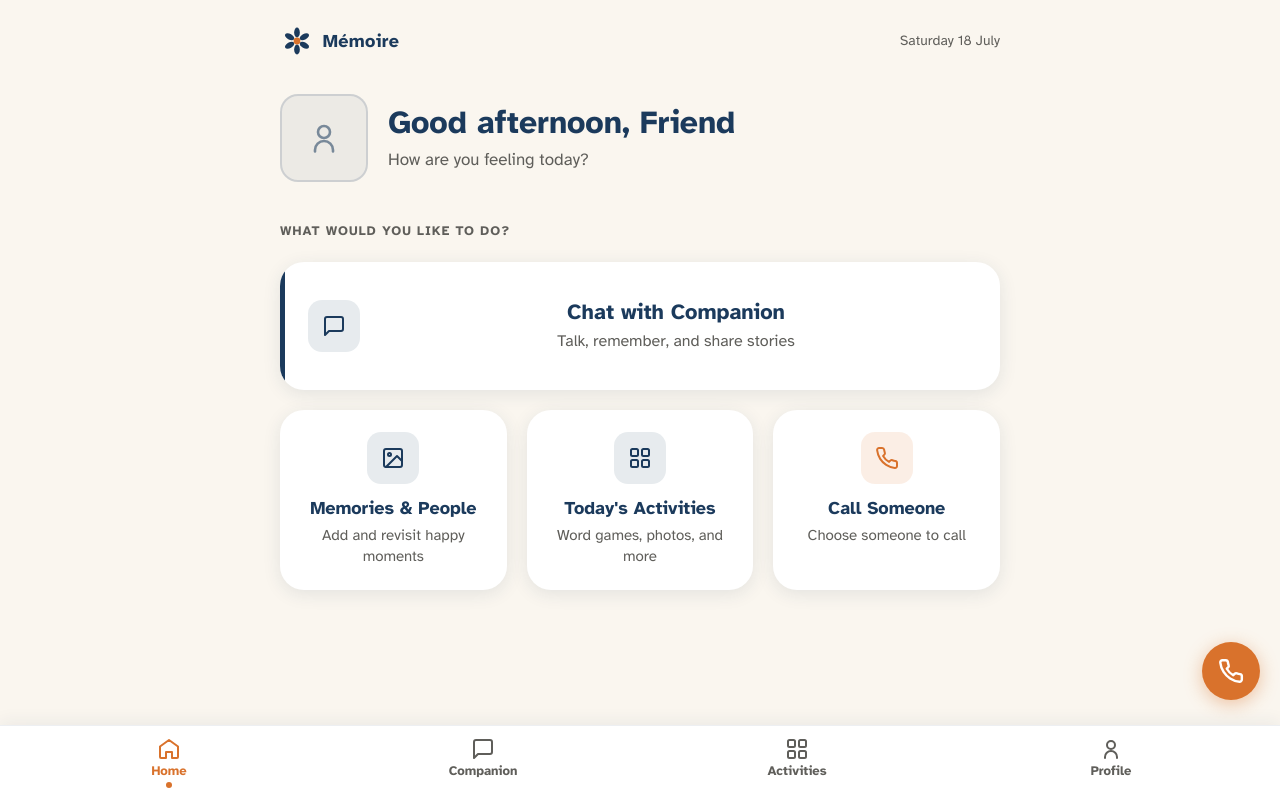
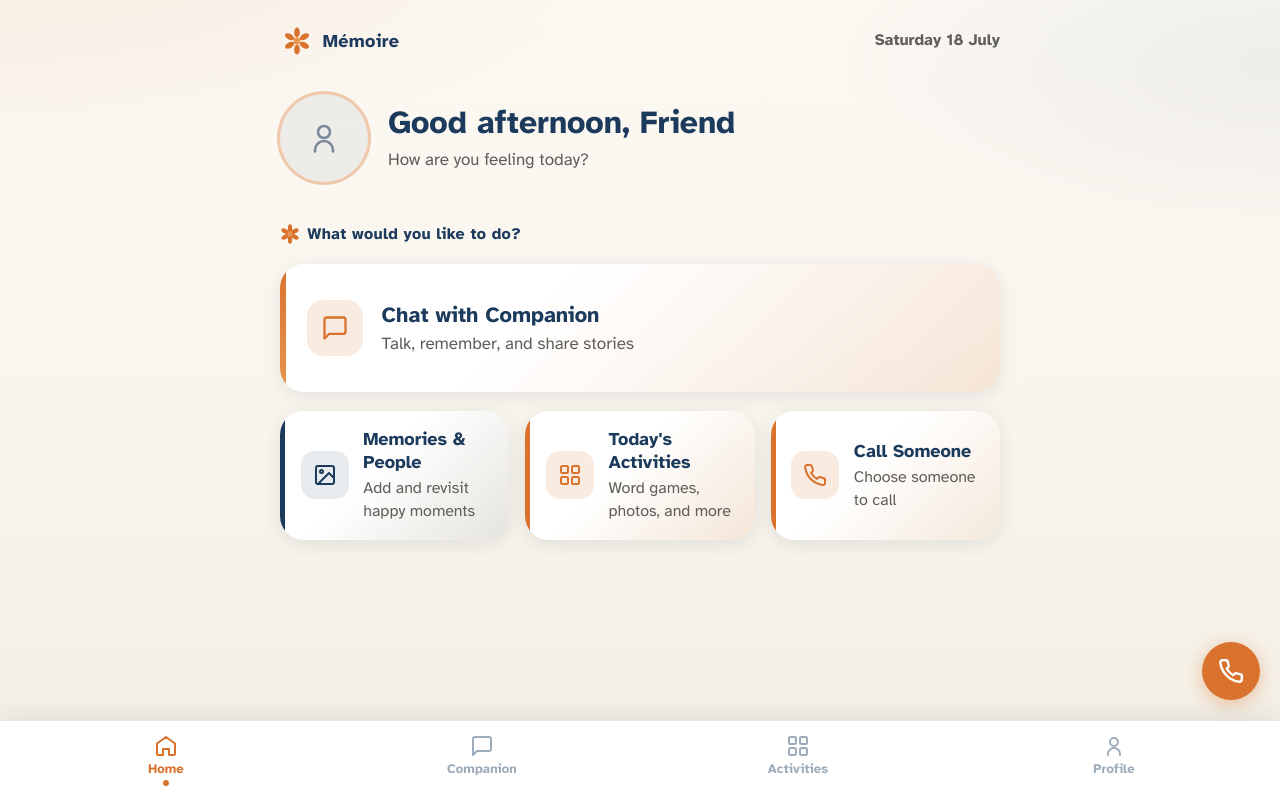
Before and after one commit to fajar-anwar957/memoire-app, a Flask app: page /dashboard in a window 1280 px wide. Run offline with Flask 3, Linux system fonts and the light colour scheme; some libraries are stand-ins or nearby versions.

Commit message:
feat: dashboard and navigation redesign with activities page quiz wiring (closes #20)

```diff
--- a/static/css/components/cards.css
+++ b/static/css/components/cards.css
@@ -1,6 +1,5 @@
 /* Shared surface styles — apply .card-base in HTML when templates are updated */
 .card-base,
-.dashboard-card,
 .onboarding-card,
 .activities-card {
   background: #ffffff;
@@ -10,7 +9,6 @@
 }
 
 .card-base,
-.dashboard-card,
 .activities-card {
   box-shadow: 0 4px 18px rgba(27, 58, 92, 0.1);
 }
--- a/static/css/components/nav.css
+++ b/static/css/components/nav.css
@@ -6,11 +6,12 @@
   display: flex;
   align-items: stretch;
   justify-content: space-around;
-  min-height: 68px;
-  padding: 0.4rem 0.75rem calc(0.45rem + env(safe-area-inset-bottom, 0));
+  min-height: 72px;
+  padding: 0.45rem 0.5rem calc(0.5rem + env(safe-area-inset-bottom, 0));
   background: #ffffff;
-  border-top: 1px solid rgba(27, 58, 92, 0.08);
-  box-shadow: 0 -4px 16px rgba(27, 58, 92, 0.06);
+  border-top: 1px solid rgba(27, 58, 92, 0.12);
+  box-shadow: 0 -6px 20px rgba(27, 58, 92, 0.08);
+  z-index: 80;
 }
 
 .dashboard-nav__item {
@@ -19,14 +20,19 @@
   flex-direction: column;
   align-items: center;
   justify-content: center;
-  gap: 0.2rem;
-  min-height: 52px;
-  padding: 0.3rem 0.4rem;
+  gap: 0.25rem;
+  min-height: 56px;
+  min-width: 64px;
+  padding: 0.35rem 0.35rem;
   text-decoration: none;
-  color: var(--color-text-muted);
+  color: var(--color-navy);
+  opacity: 0.42;
   font-size: 0.8125rem;
-  font-weight: 600;
-  transition: color 0.2s ease;
+  font-weight: 700;
+  letter-spacing: 0.01em;
+  transition:
+    color 0.2s ease,
+    opacity 0.2s ease;
 }
 
 .dashboard-nav__icon {
@@ -38,17 +44,19 @@
 .dashboard-nav__item:focus-visible {
   outline: 3px solid rgba(27, 58, 92, 0.45);
   outline-offset: -3px;
-  border-radius: 8px;
+  border-radius: 10px;
+  opacity: 1;
 }
 
 .dashboard-nav__label {
   position: relative;
-  padding-bottom: 0.5rem;
+  padding-bottom: 0.55rem;
   line-height: 1.2;
 }
 
 .dashboard-nav__item--active {
   color: var(--color-orange);
+  opacity: 1;
 }
 
 .dashboard-nav__item--active .dashboard-nav__label::after {
--- a/static/css/pages/dashboard.css
+++ b/static/css/pages/dashboard.css
@@ -1,6 +1,10 @@
 body {
   min-height: 100vh;
   background-color: var(--color-cream);
+  background-image:
+    radial-gradient(ellipse 90% 55% at 0% -10%, rgba(217, 114, 44, 0.1), transparent 55%),
+    radial-gradient(ellipse 70% 45% at 100% 8%, rgba(27, 58, 92, 0.055), transparent 50%),
+    linear-gradient(180deg, #FBF8F2 0%, var(--color-cream) 42%, #F3EEE4 100%);
   font-family: var(--font-family);
   color: var(--color-text);
   font-size: 1.125rem;
@@ -48,7 +52,8 @@ body {
 
 .dashboard__date {
   margin: 0;
-  font-size: 0.875rem;
+  font-size: 1rem;
+  font-weight: 600;
   color: var(--color-text-muted);
   font-style: normal;
   text-align: right;
@@ -74,10 +79,11 @@ body {
   flex-shrink: 0;
   width: 72px;
   height: 72px;
-  border-radius: 18px;
+  border-radius: 50%;
   overflow: hidden;
   background: rgba(27, 58, 92, 0.06);
-  border: 2px solid rgba(27, 58, 92, 0.15);
+  border: none;
+  box-shadow: 0 0 0 3px rgba(217, 114, 44, 0.35);
 }
 
 .dashboard__avatar img {
@@ -116,49 +122,95 @@ body {
 .dashboard__actions {
   display: flex;
   flex-direction: column;
-  gap: 1.25rem;
+  gap: 1.15rem;
 }
 
 .dashboard__section-label {
+  display: flex;
+  align-items: center;
+  gap: 0.45rem;
   margin: 0;
-  font-size: 0.8125rem;
+  font-size: 1rem;
   font-weight: 700;
-  letter-spacing: 0.08em;
-  text-transform: uppercase;
-  color: var(--color-text-muted);
+  letter-spacing: 0.02em;
+  text-transform: none;
+  color: var(--color-navy);
+}
+
+.dashboard__section-flower {
+  width: 20px;
+  height: 20px;
+  flex-shrink: 0;
 }
 
 .dashboard__tile-grid {
   display: grid;
   grid-template-columns: 1fr;
-  gap: 1.25rem;
+  gap: 1rem;
+}
+
+/* ── Card entrance ── */
+@keyframes dashboard-card-enter {
+  from {
+    opacity: 0;
+    transform: translateY(8px);
+  }
+
+  to {
+    opacity: 1;
+    transform: translateY(0);
+  }
 }
 
 /* ── Action cards ── */
 .dashboard-card {
   position: relative;
+  display: flex;
+  flex-direction: row;
+  align-items: center;
+  gap: 1rem;
   text-decoration: none;
   color: inherit;
   overflow: hidden;
   border-radius: 24px;
+  opacity: 0;
+  animation: dashboard-card-enter 0.5s ease forwards;
   transition:
-    transform 0.15s ease,
-    box-shadow 0.15s ease;
+    transform 0.2s ease,
+    box-shadow 0.2s ease;
   cursor: pointer;
   border: none;
   font-family: inherit;
   appearance: none;
   -webkit-appearance: none;
+  box-shadow: 0 4px 18px rgba(27, 58, 92, 0.1);
+}
+
+.dashboard-card--primary {
+  animation-delay: 0s;
+}
+
+.dashboard__tile-grid .dashboard-card:nth-child(1) {
+  animation-delay: 0.08s;
+}
+
+.dashboard__tile-grid .dashboard-card:nth-child(2) {
+  animation-delay: 0.16s;
+}
+
+.dashboard__tile-grid .dashboard-card:nth-child(3) {
+  animation-delay: 0.24s;
 }
 
 @media (hover: hover) and (pointer: fine) {
   .dashboard-card:hover {
-    box-shadow: 0 6px 22px rgba(27, 58, 92, 0.14);
+    transform: translateY(-3px);
+    box-shadow: 0 8px 28px rgba(27, 58, 92, 0.16);
   }
 }
 
 .dashboard-card:active {
-  transform: scale(0.98);
+  transform: translateY(-1px) scale(0.99);
   box-shadow: 0 2px 10px rgba(27, 58, 92, 0.08);
 }
 
@@ -173,8 +225,40 @@ body {
   left: 0;
   width: 5px;
   height: 100%;
+  border-radius: 24px 0 0 24px;
+}
+
+.dashboard-card--companion {
+  background: linear-gradient(135deg, #ffffff 35%, rgba(217, 114, 44, 0.12));
+}
+
+.dashboard-card--companion .dashboard-card__accent {
+  width: 6px;
+  background: linear-gradient(180deg, var(--color-orange) 0%, #E8954F 100%);
+}
+
+.dashboard-card--memories {
+  background: linear-gradient(135deg, #ffffff 40%, rgba(27, 58, 92, 0.08));
+}
+
+.dashboard-card--memories .dashboard-card__accent {
   background: var(--color-navy);
-  border-radius: 20px 0 0 20px;
+}
+
+.dashboard-card--activities {
+  background: linear-gradient(135deg, #ffffff 40%, rgba(217, 114, 44, 0.1));
+}
+
+.dashboard-card--activities .dashboard-card__accent {
+  background: var(--color-orange);
+}
+
+.dashboard-card--call {
+  background: linear-gradient(135deg, #ffffff 40%, rgba(217, 114, 44, 0.08));
+}
+
+.dashboard-card--call .dashboard-card__accent {
+  background: var(--color-orange);
 }
 
 .dashboard-card__icon-wrap {
@@ -182,19 +266,21 @@ body {
   align-items: center;
   justify-content: center;
   flex-shrink: 0;
-  width: 52px;
-  height: 52px;
+  width: 48px;
+  height: 48px;
   border-radius: 14px;
+  position: relative;
+  z-index: 1;
 }
 
-.dashboard-card__icon-wrap--companion,
 .dashboard-card__icon-wrap--navy {
   background: rgba(27, 58, 92, 0.1);
   color: var(--color-navy);
 }
 
+.dashboard-card__icon-wrap--orange,
 .dashboard-card__icon-wrap--call {
-  background: rgba(217, 114, 44, 0.12);
+  background: rgba(217, 114, 44, 0.14);
   color: var(--color-orange);
 }
 
@@ -206,13 +292,17 @@ body {
 .dashboard-card__body {
   display: flex;
   flex-direction: column;
-  align-items: center;
+  align-items: flex-start;
+  justify-content: center;
   min-width: 0;
-  width: 100%;
+  flex: 1;
+  position: relative;
+  z-index: 1;
+  text-align: left;
 }
 
 .dashboard-card__title {
-  margin: 0 0 0.3rem;
+  margin: 0 0 0.25rem;
   font-size: 1.125rem;
   font-weight: 700;
   color: var(--color-navy);
@@ -221,21 +311,27 @@ body {
 
 .dashboard-card__subtext {
   margin: 0;
-  font-size: 0.9375rem;
+  font-size: 1rem;
   line-height: 1.4;
   color: var(--color-text-muted);
 }
 
-/* Primary companion card — full width, largest target */
+/* Primary companion card — full width, most visual weight */
 .dashboard-card--primary {
-  display: flex;
-  flex-direction: row;
-  align-items: center;
+  min-height: 118px;
+  padding: 1.35rem 1.4rem 1.35rem 1.55rem;
   gap: 1.15rem;
-  min-height: 120px;
-  padding: 1.35rem 1.5rem 1.35rem 1.65rem;
-  text-align: left;
-  background: #ffffff;
+}
+
+.dashboard-card--primary .dashboard-card__icon-wrap {
+  width: 56px;
+  height: 56px;
+  border-radius: 16px;
+}
+
+.dashboard-card--primary .dashboard-card__icon {
+  width: 28px;
+  height: 28px;
 }
 
 .dashboard-card--primary .dashboard-card__title {
@@ -243,25 +339,28 @@ body {
 }
 
 .dashboard-card--primary .dashboard-card__subtext {
-  font-size: 1rem;
+  font-size: 1.0625rem;
 }
 
-/* Tile cards — icon centred above title, equal height grid */
+/* Tile cards — horizontal rows on all breakpoints */
 .dashboard-card--tile {
-  display: flex;
-  flex-direction: column;
-  align-items: center;
-  justify-content: flex-start;
-  gap: 0.85rem;
-  min-height: 168px;
-  height: 100%;
-  padding: 1.35rem 1.15rem 1.25rem;
-  text-align: center;
-  background: #ffffff;
+  min-height: 88px;
+  height: auto;
+  padding: 1rem 1.1rem 1rem 1.25rem;
+  gap: 0.9rem;
+}
+
+.dashboard-card--tile .dashboard-card__title {
+  font-size: 1.125rem;
+}
+
+.dashboard-card--tile .dashboard-card__subtext {
+  font-size: 1rem;
 }
 
 button.dashboard-card {
   width: 100%;
+  text-align: left;
 }
 
 /* Call FAB — below modals (z-index 1000), above nav */
@@ -399,6 +498,7 @@ button.dashboard-card {
   color: var(--color-navy);
   font-size: 1.125rem;
   font-weight: 700;
+  box-shadow: 0 0 0 3px rgba(217, 114, 44, 0.35);
 }
 
 .call-contact-item__avatar img {
@@ -446,6 +546,24 @@ button.dashboard-card {
   line-height: 1.35;
 }
 
+@media (prefers-reduced-motion: reduce) {
+  .dashboard-card {
+    animation: none;
+    opacity: 1;
+    transition: box-shadow 0.2s ease;
+  }
+
+  @media (hover: hover) and (pointer: fine) {
+    .dashboard-card:hover {
+      transform: none;
+    }
+  }
+
+  .dashboard-card:active {
+    transform: none;
+  }
+}
+
 @media (min-width: 480px) {
   body {
     padding: 1.5rem 1.5rem calc(8rem + env(safe-area-inset-bottom, 0));
@@ -461,17 +579,17 @@ button.dashboard-card {
   }
 
   .dashboard__tile-grid {
-    grid-template-columns: 1fr;
+    grid-template-columns: repeat(2, 1fr);
   }
 
   .dashboard-card--primary {
     min-height: 128px;
-    padding: 1.5rem 1.65rem 1.5rem 1.75rem;
+    padding: 1.5rem 1.55rem 1.5rem 1.7rem;
   }
 
   .dashboard-card--tile {
-    min-height: 172px;
-    padding: 1.4rem 1.25rem 1.3rem;
+    min-height: 96px;
+    padding: 1.1rem 1.15rem 1.1rem 1.3rem;
   }
 
   .dashboard-card--tile .dashboard-card__title {
@@ -485,6 +603,6 @@ button.dashboard-card {
   }
 
   .dashboard-card--tile {
-    min-height: 180px;
+    min-height: 104px;
   }
 }
--- a/static/js/dashboard.js
+++ b/static/js/dashboard.js
@@ -3,6 +3,8 @@
   var getActiveProfile = window.MemoireCore.getActiveProfile;
   var escapeHtml = window.MemoireCore.escapeHtml;
   var displayValue = window.MemoireCore.displayValue;
+  var formatDisplayName = window.MemoireCore.formatDisplayName;
+  var normalizeRelationship = window.MemoireCore.normalizeRelationship;
 
   function getPreferredName(profile) {
     if (profile && profile.preferredName && String(profile.preferredName).trim()) {
@@ -66,8 +68,10 @@
   }
 
   function renderContactRow(contact) {
-    var contactName = displayValue(contact.name);
-    var relationship = contact.relationship ? String(contact.relationship).trim() : '';
+    var contactName = formatDisplayName(contact.name) || displayValue(contact.name);
+    var relationship = contact.relationship
+      ? (normalizeRelationship(contact.relationship) || String(contact.relationship).trim())
+      : '';
     var phone = contact.phone ? String(contact.phone).trim() : '';
     var dialNumber = phone ? sanitizePhoneForDial(phone) : '';
     var telHref = dialNumber ? buildTelHref(dialNumber) : '';
@@ -119,7 +123,7 @@
     }
 
     var activeProfile = getActiveProfile();
-    var preferredName = getPreferredName(activeProfile);
+    var preferredName = formatDisplayName(getPreferredName(activeProfile)) || 'Friend';
 
     var greetingEl = document.getElementById('dashboard-greeting');
     if (greetingEl) {
--- a/templates/activities.html
+++ b/templates/activities.html
@@ -122,7 +122,7 @@
               Daily Quiz
             </h2>
             <p class="activities-card__description">Answer gentle questions about the world around you</p>
-            <span class="activities-card__button activities-card__button--soon" aria-disabled="true">Coming soon</span>
+            <a href="/activities/daily-quiz" class="activities-card__button activities-card__button--orange">Let's play</a>
           </div>
         </article>
       </div>
--- a/templates/dashboard.html
+++ b/templates/dashboard.html
@@ -17,14 +17,14 @@
       <div class="dashboard__brand-group">
         <svg class="dashboard__flower" viewBox="0 0 120 120" xmlns="http://www.w3.org/2000/svg" aria-hidden="true">
           <g transform="translate(60, 60)">
-            <ellipse cx="0" cy="-30" rx="10" ry="18" fill="#1B3A5C" transform="rotate(0)"/>
-            <ellipse cx="0" cy="-30" rx="10" ry="18" fill="#1B3A5C" transform="rotate(60)"/>
-            <ellipse cx="0" cy="-30" rx="10" ry="18" fill="#1B3A5C" transform="rotate(120)"/>
-            <ellipse cx="0" cy="-30" rx="10" ry="18" fill="#1B3A5C" transform="rotate(180)"/>
-            <ellipse cx="0" cy="-30" rx="10" ry="18" fill="#1B3A5C" transform="rotate(240)"/>
-            <ellipse cx="0" cy="-30" rx="10" ry="18" fill="#1B3A5C" transform="rotate(300)"/>
+            <ellipse cx="0" cy="-30" rx="10" ry="18" fill="#D9722C" transform="rotate(0)"/>
+            <ellipse cx="0" cy="-30" rx="10" ry="18" fill="#D9722C" transform="rotate(60)"/>
+            <ellipse cx="0" cy="-30" rx="10" ry="18" fill="#D9722C" transform="rotate(120)"/>
+            <ellipse cx="0" cy="-30" rx="10" ry="18" fill="#D9722C" transform="rotate(180)"/>
+            <ellipse cx="0" cy="-30" rx="10" ry="18" fill="#D9722C" transform="rotate(240)"/>
+            <ellipse cx="0" cy="-30" rx="10" ry="18" fill="#D9722C" transform="rotate(300)"/>
           </g>
-          <circle cx="60" cy="60" r="12" fill="#D9722C"/>
+          <circle cx="60" cy="60" r="12" fill="#E8954F"/>
         </svg>
         <p class="dashboard__brand">Mémoire</p>
       </div>
@@ -47,11 +47,24 @@
     </section>
 
     <section class="dashboard__actions" aria-label="Quick actions">
-      <p class="dashboard__section-label">What would you like to do?</p>
+      <p class="dashboard__section-label">
+        <svg class="dashboard__section-flower" viewBox="0 0 32 32" xmlns="http://www.w3.org/2000/svg" aria-hidden="true">
+          <g transform="translate(16, 16)">
+            <ellipse cx="0" cy="-9" rx="3.5" ry="6.5" fill="#D9722C" transform="rotate(0)"/>
+            <ellipse cx="0" cy="-9" rx="3.5" ry="6.5" fill="#D9722C" transform="rotate(60)"/>
+            <ellipse cx="0" cy="-9" rx="3.5" ry="6.5" fill="#D9722C" transform="rotate(120)"/>
+            <ellipse cx="0" cy="-9" rx="3.5" ry="6.5" fill="#D9722C" transform="rotate(180)"/>
+            <ellipse cx="0" cy="-9" rx="3.5" ry="6.5" fill="#D9722C" transform="rotate(240)"/>
+            <ellipse cx="0" cy="-9" rx="3.5" ry="6.5" fill="#D9722C" transform="rotate(300)"/>
+          </g>
+          <circle cx="16" cy="16" r="4" fill="#E8954F"/>
+        </svg>
+        What would you like to do?
+      </p>
 
-      <a href="/companion" class="dashboard-card dashboard-card--primary">
+      <a href="/companion" class="dashboard-card dashboard-card--primary dashboard-card--companion">
         <span class="dashboard-card__accent" aria-hidden="true"></span>
-        <span class="dashboard-card__icon-wrap dashboard-card__icon-wrap--companion" aria-hidden="true">
+        <span class="dashboard-card__icon-wrap dashboard-card__icon-wrap--orange" aria-hidden="true">
           <svg class="dashboard-card__icon" viewBox="0 0 24 24" fill="none" stroke="currentColor" stroke-width="2" stroke-linecap="round" stroke-linejoin="round">
             <path d="M21 15a2 2 0 0 1-2 2H7l-4 4V5a2 2 0 0 1 2-2h14a2 2 0 0 1 2 2z"/>
           </svg>
@@ -63,7 +76,8 @@
       </a>
 
       <div class="dashboard__tile-grid">
-        <a href="/memory-log" class="dashboard-card dashboard-card--tile">
+        <a href="/memory-log" class="dashboard-card dashboard-card--tile dashboard-card--memories">
+          <span class="dashboard-card__accent" aria-hidden="true"></span>
           <span class="dashboard-card__icon-wrap dashboard-card__icon-wrap--navy" aria-hidden="true">
             <svg class="dashboard-card__icon" viewBox="0 0 24 24" fill="none" stroke="currentColor" stroke-width="2" stroke-linecap="round" stroke-linejoin="round">
               <rect x="3" y="3" width="18" height="18" rx="2"/>
@@ -77,8 +91,9 @@
           </span>
         </a>
 
-        <a href="/activities" class="dashboard-card dashboard-card--tile">
-          <span class="dashboard-card__icon-wrap dashboard-card__icon-wrap--navy" aria-hidden="true">
+        <a href="/activities" class="dashboard-card dashboard-card--tile dashboard-card--activities">
+          <span class="dashboard-card__accent" aria-hidden="true"></span>
+          <span class="dashboard-card__icon-wrap dashboard-card__icon-wrap--orange" aria-hidden="true">
             <svg class="dashboard-card__icon" viewBox="0 0 24 24" fill="none" stroke="currentColor" stroke-width="2" stroke-linecap="round" stroke-linejoin="round">
               <rect x="3" y="3" width="7" height="7" rx="1.5"/>
               <rect x="14" y="3" width="7" height="7" rx="1.5"/>
@@ -92,7 +107,8 @@
           </span>
         </a>
 
-        <button type="button" class="dashboard-card dashboard-card--tile" id="dashboard-call-card" hidden aria-haspopup="dialog" aria-controls="call-contacts-modal">
+        <button type="button" class="dashboard-card dashboard-card--tile dashboard-card--call" id="dashboard-call-card" hidden aria-haspopup="dialog" aria-controls="call-contacts-modal">
+          <span class="dashboard-card__accent" aria-hidden="true"></span>
           <span class="dashboard-card__icon-wrap dashboard-card__icon-wrap--call" aria-hidden="true">
             <svg class="dashboard-card__icon" viewBox="0 0 24 24" fill="none" stroke="currentColor" stroke-width="2" stroke-linecap="round" stroke-linejoin="round">
               <path d="M22 16.92v3a2 2 0 0 1-2.18 2 19.79 19.79 0 0 1-8.63-3.07 19.5 19.5 0 0 1-6-6 19.79 19.79 0 0 1-3.07-8.67A2 2 0 0 1 4.11 2h3a2 2 0 0 1 2 1.72 12.84 12.84 0 0 0 .7 2.81 2 2 0 0 1-.45 2.11L8.09 9.91a16 16 0 0 0 6 6l1.27-1.27a2 2 0 0 1 2.11-.45 12.84 12.84 0 0 0 2.81.7A2 2 0 0 1 22 16.92z"/>
```
